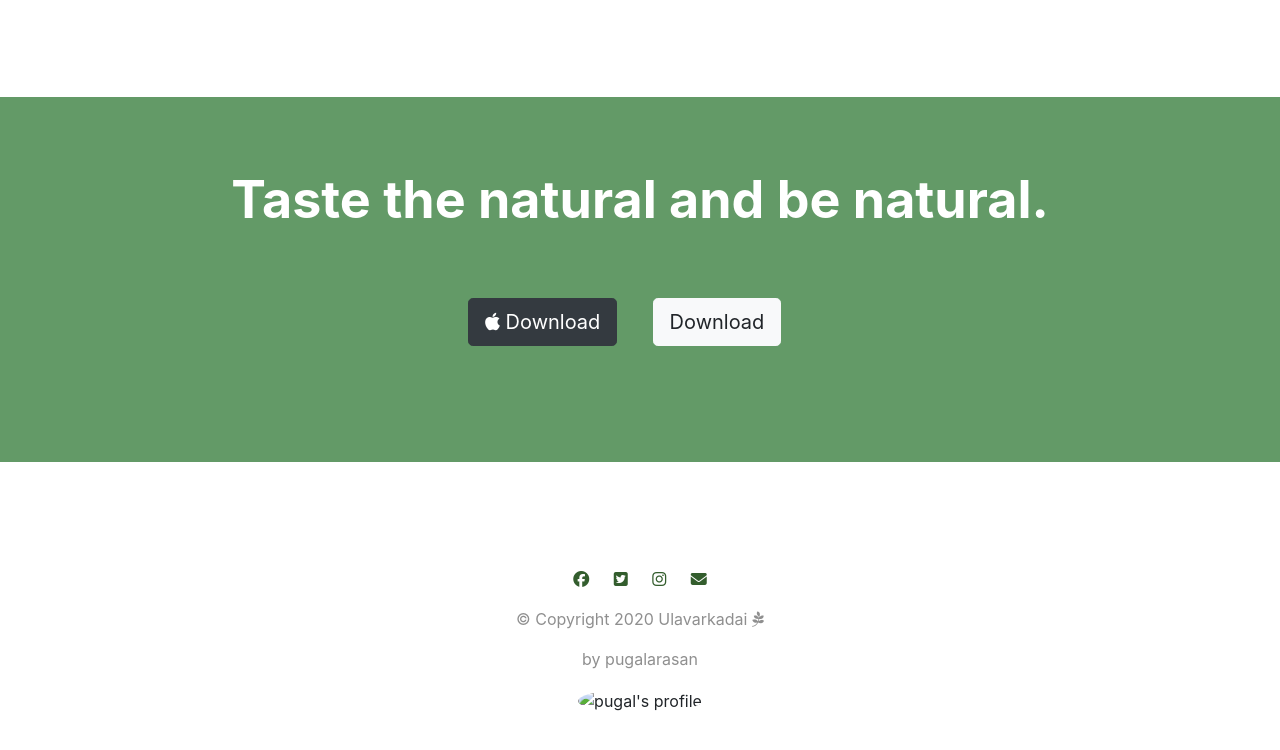
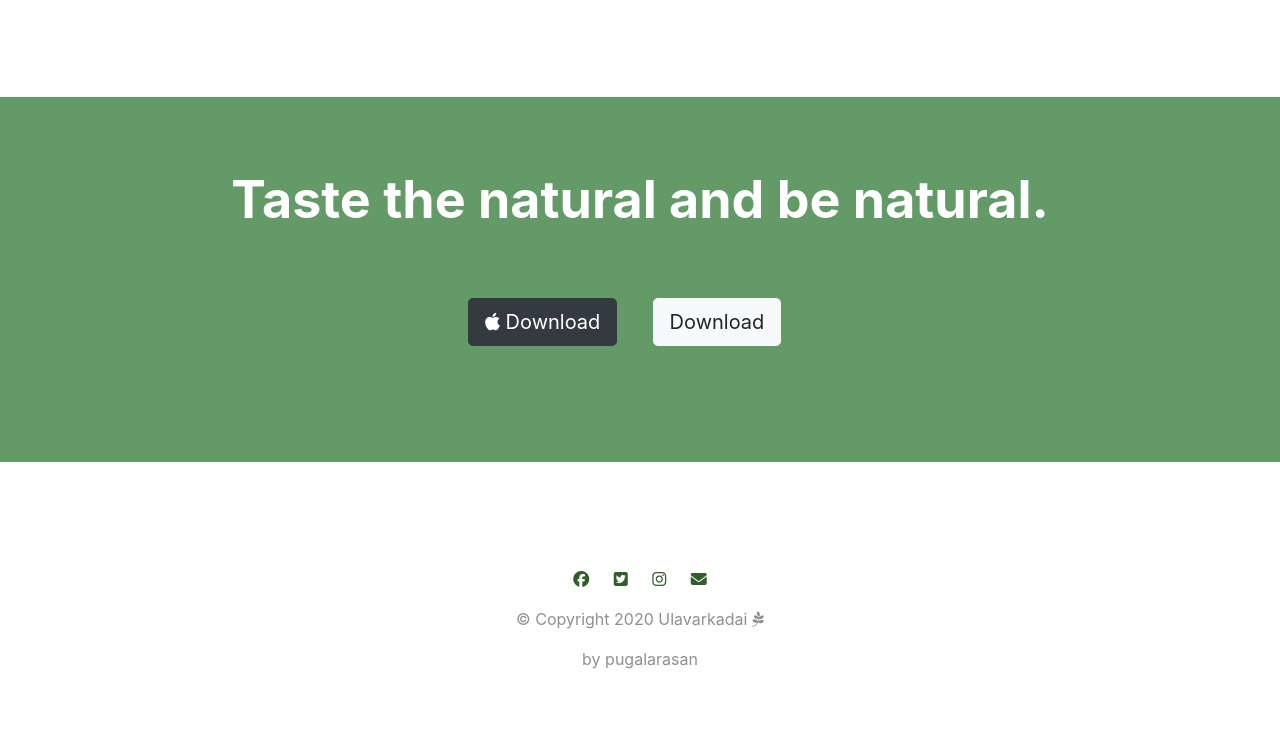
Before and after one commit to gitpugal/farm, a plain HTML site: page index.html in a window 1280 px wide. Shown: the part 2516-3266 px from the top of the page. Drawn offline with nearby package versions, Linux system fonts and the light colour scheme; some icons are missing.

Commit message:
Update index.html

```diff
--- a/index.html
+++ b/index.html
@@ -212,7 +212,6 @@
 
     <p>© Copyright 2020 Ulavarkadai  <i class="fa fa-pagelines" aria-hidden="true"></i></p>
     <p>by pugalarasan</p>
-    <img class="pugal" src="images/pugall.jpg" alt="pugal's profile">
   </footer>
 
 
```
